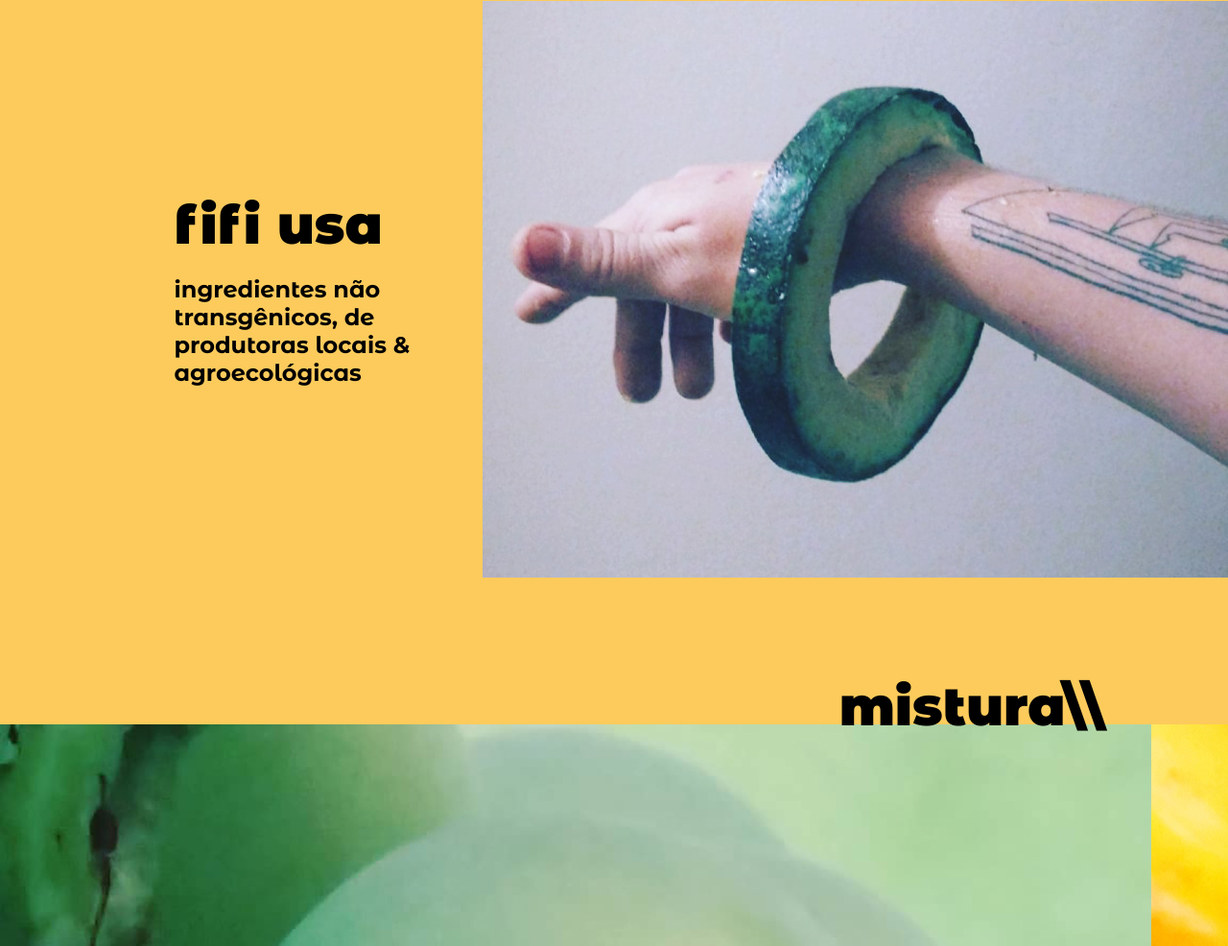
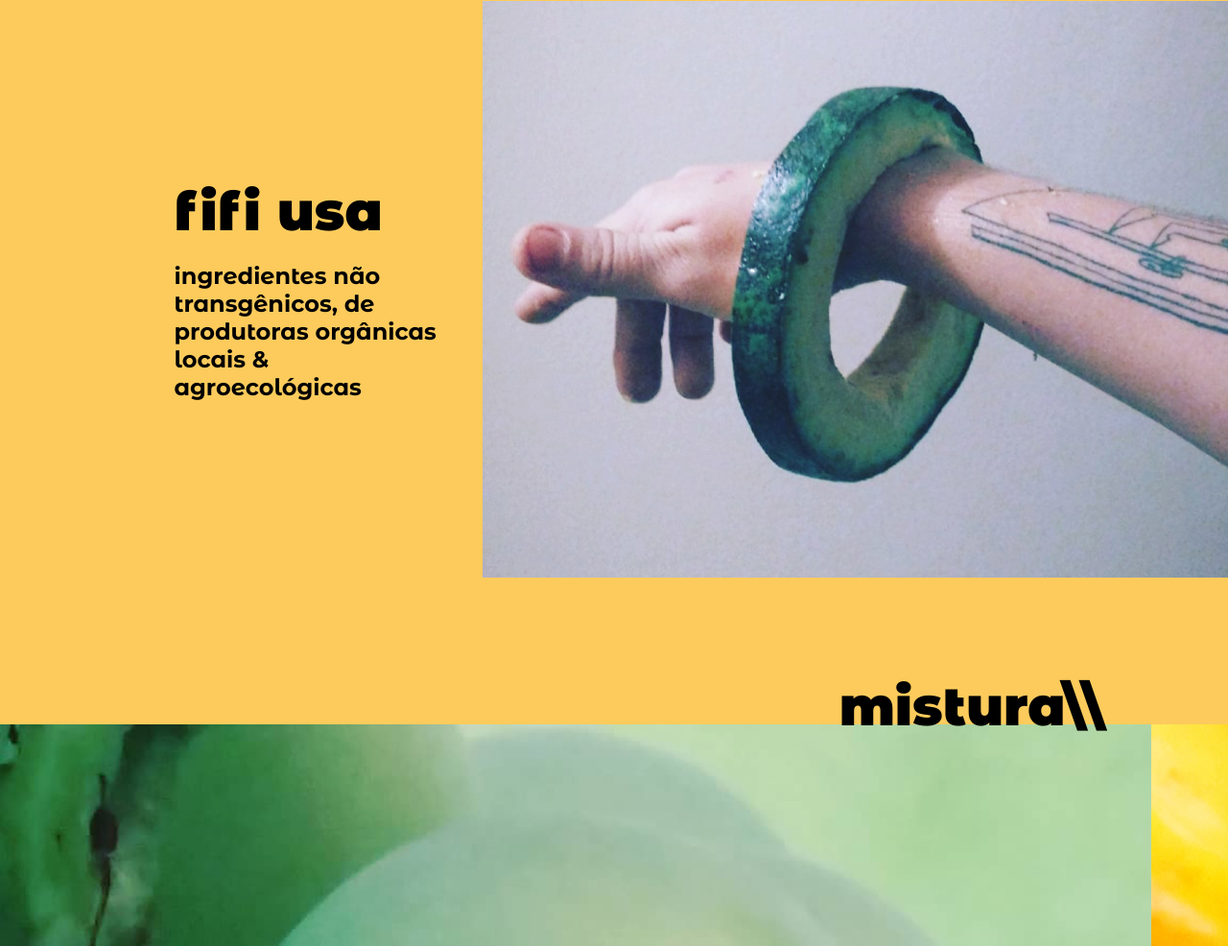
Before and after one commit to a-fisalis/a-fisalis.github.io, a plain HTML site: page index.html in a window 1280 px wide. Shown: the part 1144-2130 px from the top of the page at 96% size. Drawn offline with Linux system fonts and the light colour scheme.

Commit message:
adds a word at intro

```diff
--- a/index.html
+++ b/index.html
@@ -43,7 +43,7 @@
             <div class="text-left">
                 <p class="p-big heavy">fifi usa</p>
                 <br>
-                <p class="p-medium bold">ingredientes não transgênicos, de produtoras locais & agroecológicas</p>
+                <p class="p-medium bold">ingredientes não transgênicos, de produtoras orgânicas locais & agroecológicas</p>
             </div>
             <div class="img-right">
                 <img class="" src="img/usa.jpg" alt="uma mão usando um pedaço de abacate como pulseira"></div>
```
